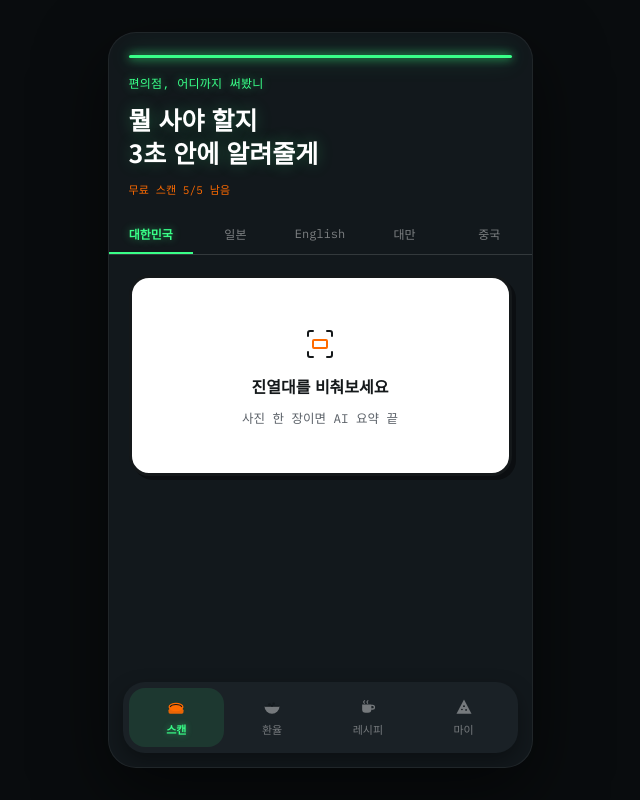
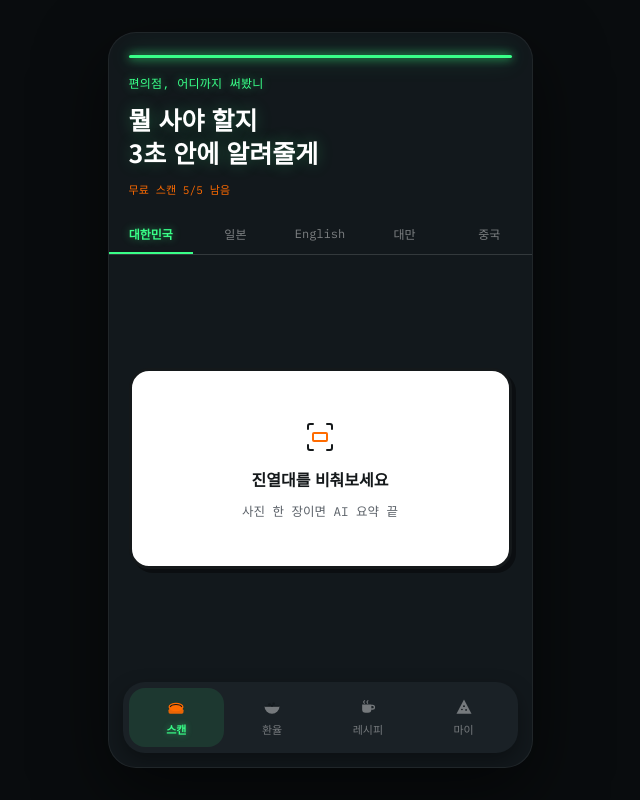
Before and after one commit to hjbbang0/easy-conbini-app, a React (Vite) app: page / in a window 1280 px wide. Shown: the whole page, without its empty margins (320-960 px from the left). Built offline with nearby package versions, Linux system fonts and the light colour scheme.

Commit message:
center content vertically

```diff
--- a/src/index.css
+++ b/src/index.css
@@ -183,6 +183,7 @@ button:active {
   padding: 20px;
   display: flex;
   flex-direction: column;
+  justify-content: center; /* 내용이 화면보다 짧으면 가운데로, 길면 자연스럽게 스크롤 */
   gap: 22px;
 }
 
```
